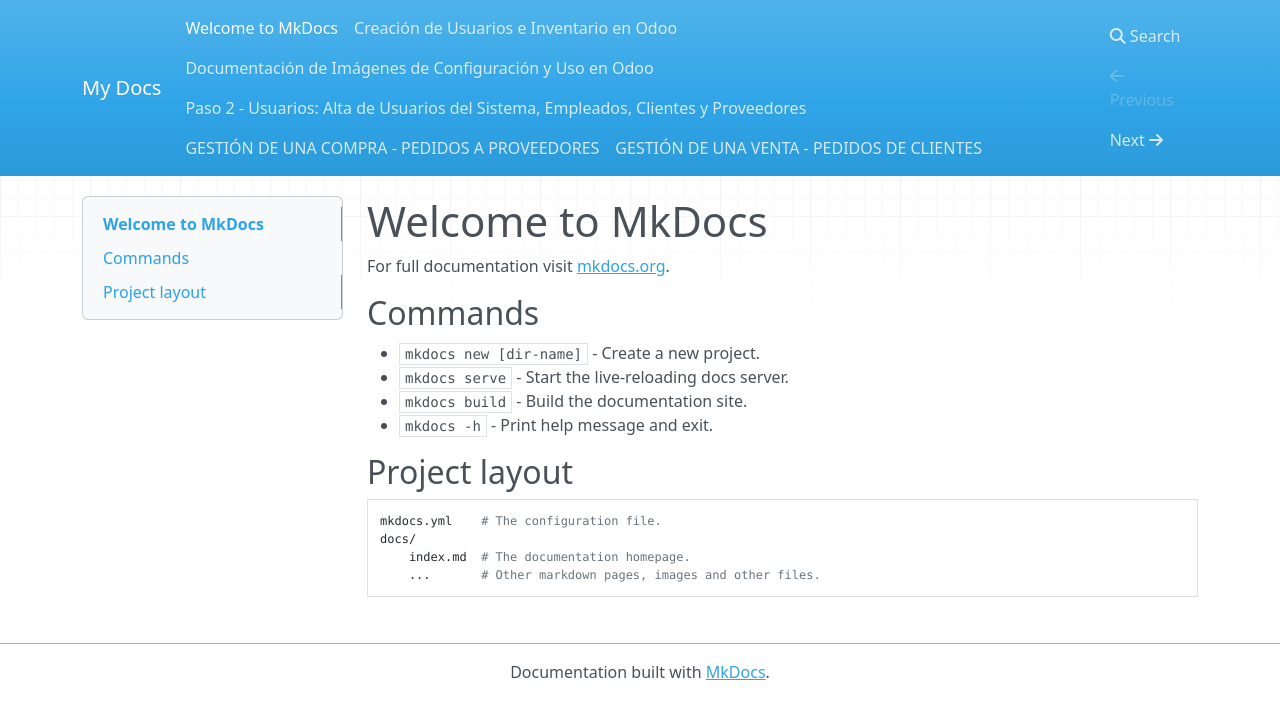
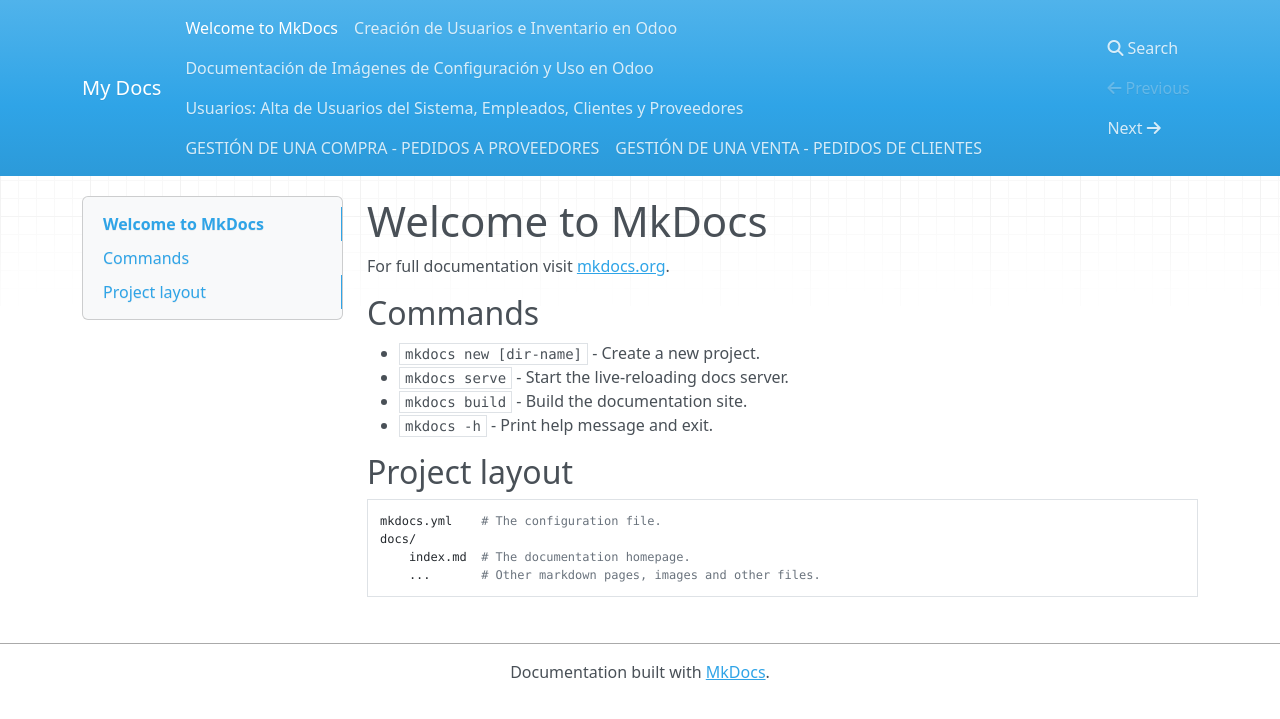
Before and after one commit to Rimsha-Iqbal/ProyectoASIR2-e4, an MkDocs documentation site: the page built from docs/index.md, in a window 1280 px wide. Shown: the top 719 px of the page. Built offline with MkDocs 1.6.1, drawn with Linux system fonts in a browser that asks for light colours; nearby versions of some CDN libraries.

Commit message:
Update paso2.md

```diff
--- a/docs/paso2.md
+++ b/docs/paso2.md
@@ -1,4 +1,4 @@
-# Paso 2 - Usuarios: Alta de Usuarios del Sistema, Empleados, Clientes y Proveedores
+# Usuarios: Alta de Usuarios del Sistema, Empleados, Clientes y Proveedores
 
 ## Tabla de Contenidos
 
```
Also changed, not shown: other parts of docs/paso2.md (+1 -1 lines).
